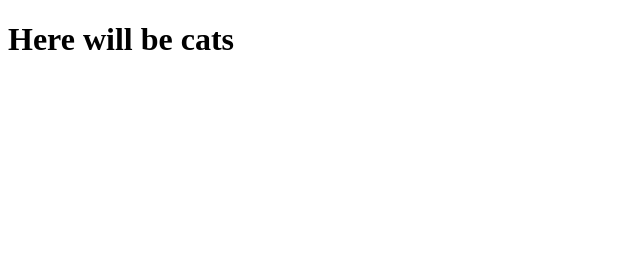
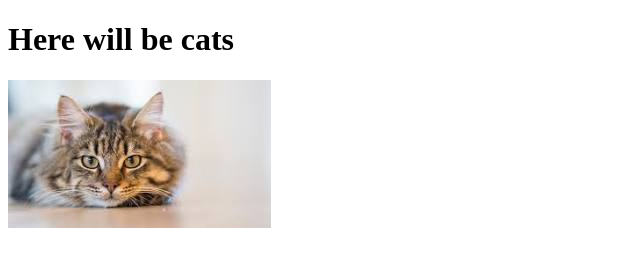
Before and after one commit to kriperAsasin2007/cool-cats, a plain HTML site: page index.html in a window 1280 px wide. Shown: the whole page, without its empty margins (0-640 px from the left). Drawn offline with Linux system fonts and the light colour scheme.

Commit message:
Added cat image

```diff
--- a/index.html
+++ b/index.html
@@ -7,5 +7,6 @@
 </head>
 <body>
     <h1>Here will be cats</h1>
+    <img src="img/nice-cat.jpeg" alt="Nice cat">
 </body>
 </html>
```
Also changed, not shown: img/nice-cat.jpeg (added).
